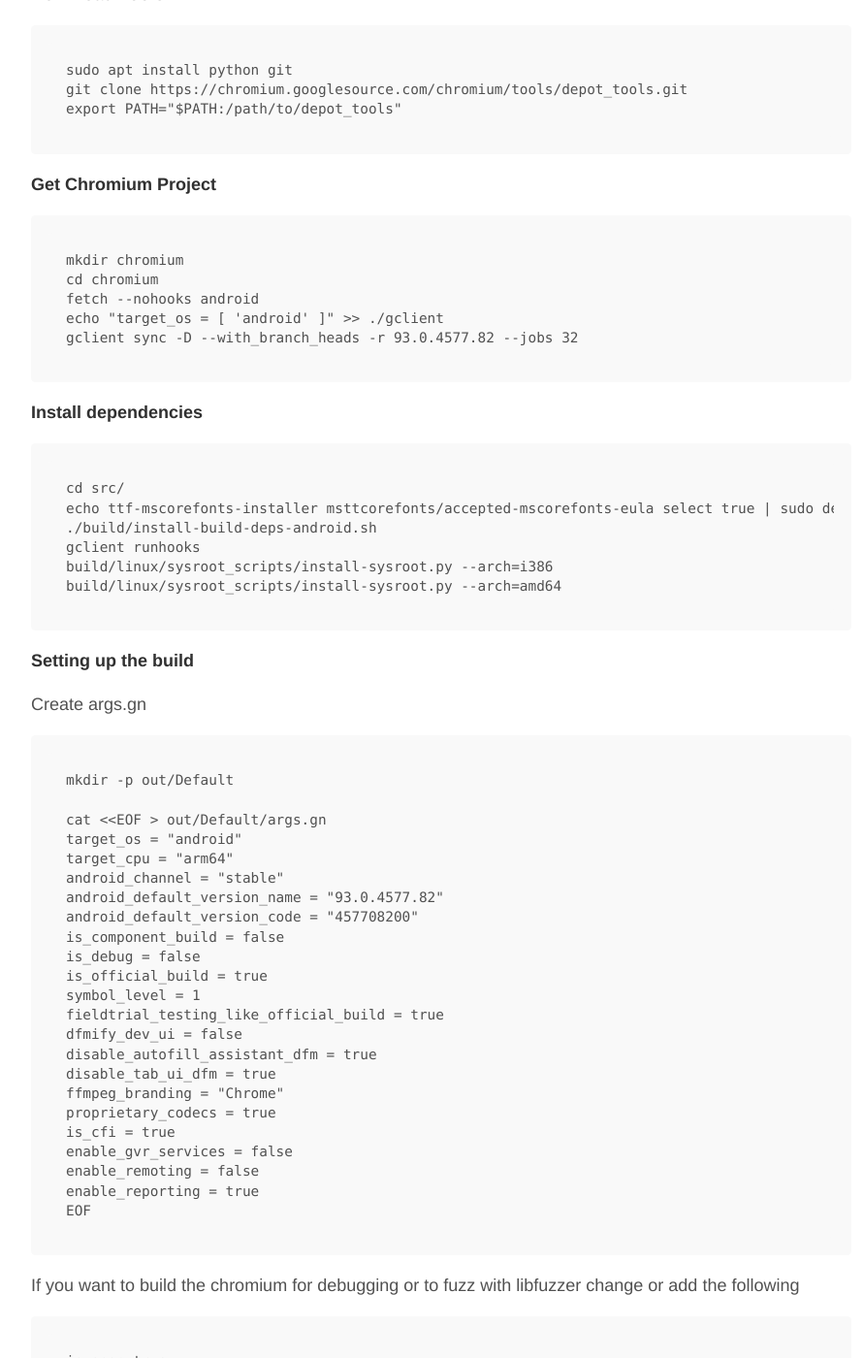
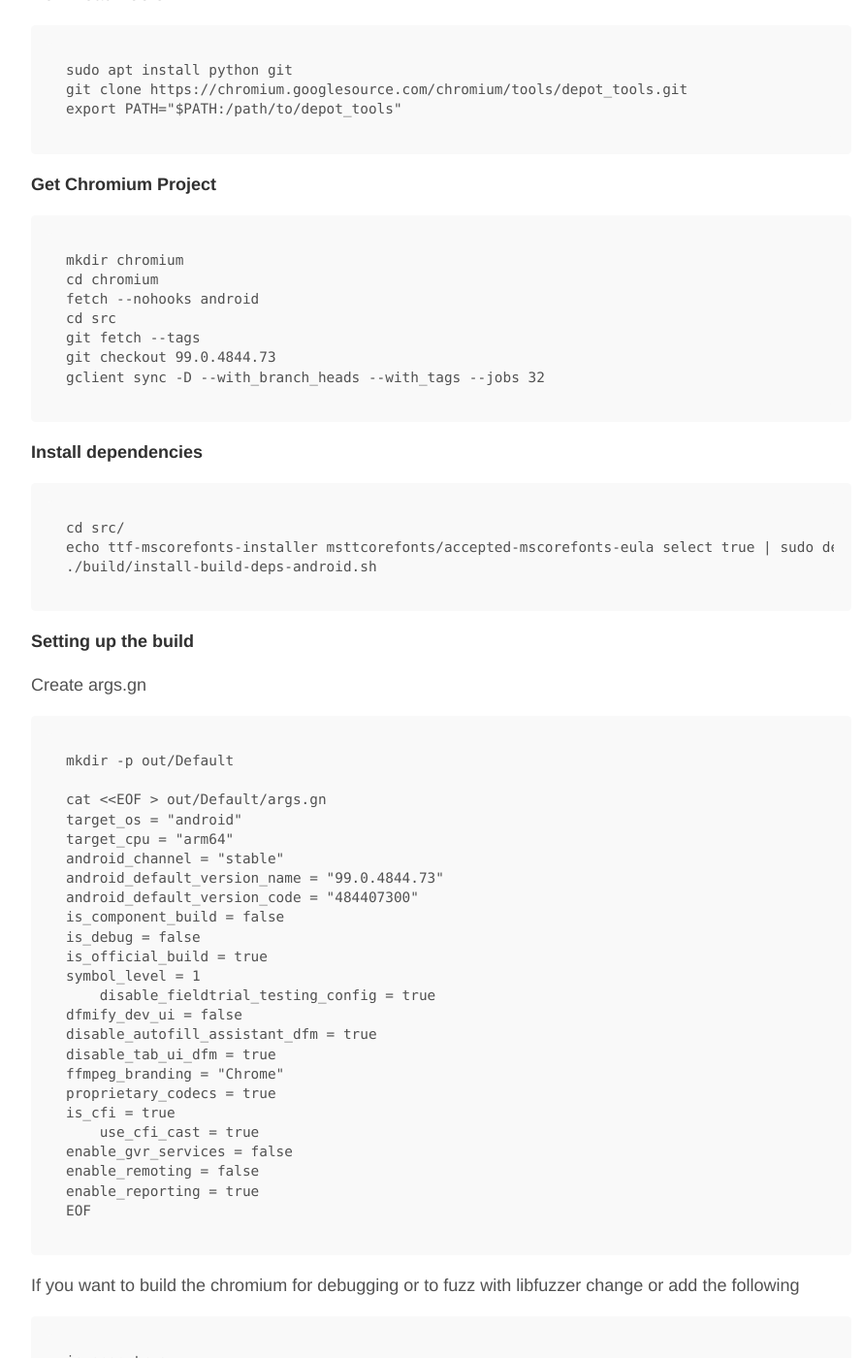
Before and after one commit to ChAndreas/chandreas.github.io, a Jekyll site: the page built from _posts/2019-01-29-build-chromium-android.md, in a window 1280 px wide and 1400 px high, scrolled down 254 px. Shown: the whole window at 97% size, without its empty margins (185-1076 px from the left). Built offline with Jekyll 4.4.1, drawn with Linux system fonts in a browser that asks for light colours.

Commit message:
Update 2019-01-29-build-chromium-android.md

```diff
--- a/_posts/2019-01-29-build-chromium-android.md
+++ b/_posts/2019-01-29-build-chromium-android.md
@@ -17,17 +17,16 @@
 	mkdir chromium
 	cd chromium
 	fetch --nohooks android
-	echo "target_os = [ 'android' ]" >> ./gclient
-	gclient sync -D --with_branch_heads -r 93.0.4577.82 --jobs 32
+	cd src
+	git fetch --tags
+	git checkout 99.0.4844.73
+	gclient sync -D --with_branch_heads --with_tags --jobs 32
 
 **Install dependencies**
 
 	cd src/
 	echo ttf-mscorefonts-installer msttcorefonts/accepted-mscorefonts-eula select true | sudo debconf-set-selections
 	./build/install-build-deps-android.sh
-	gclient runhooks
-	build/linux/sysroot_scripts/install-sysroot.py --arch=i386
-	build/linux/sysroot_scripts/install-sysroot.py --arch=amd64
 
 **Setting up the build**
 
@@ -39,19 +38,20 @@
 	target_os = "android"
 	target_cpu = "arm64"
 	android_channel = "stable"
-	android_default_version_name = "93.0.4577.82"
-	android_default_version_code = "457708200"
+	android_default_version_name = "99.0.4844.73"
+	android_default_version_code = "484407300"
 	is_component_build = false
 	is_debug = false
 	is_official_build = true
 	symbol_level = 1
-	fieldtrial_testing_like_official_build = true
+        disable_fieldtrial_testing_config = true
 	dfmify_dev_ui = false
 	disable_autofill_assistant_dfm = true
 	disable_tab_ui_dfm = true
 	ffmpeg_branding = "Chrome"
 	proprietary_codecs = true
 	is_cfi = true
+        use_cfi_cast = true
 	enable_gvr_services = false
 	enable_remoting = false
 	enable_reporting = true
@@ -67,6 +67,7 @@
 	is_java_debug=true
 	is_component_build=true
 	use_libfuzzer=true
+
 
 
 GN build configuration
```
